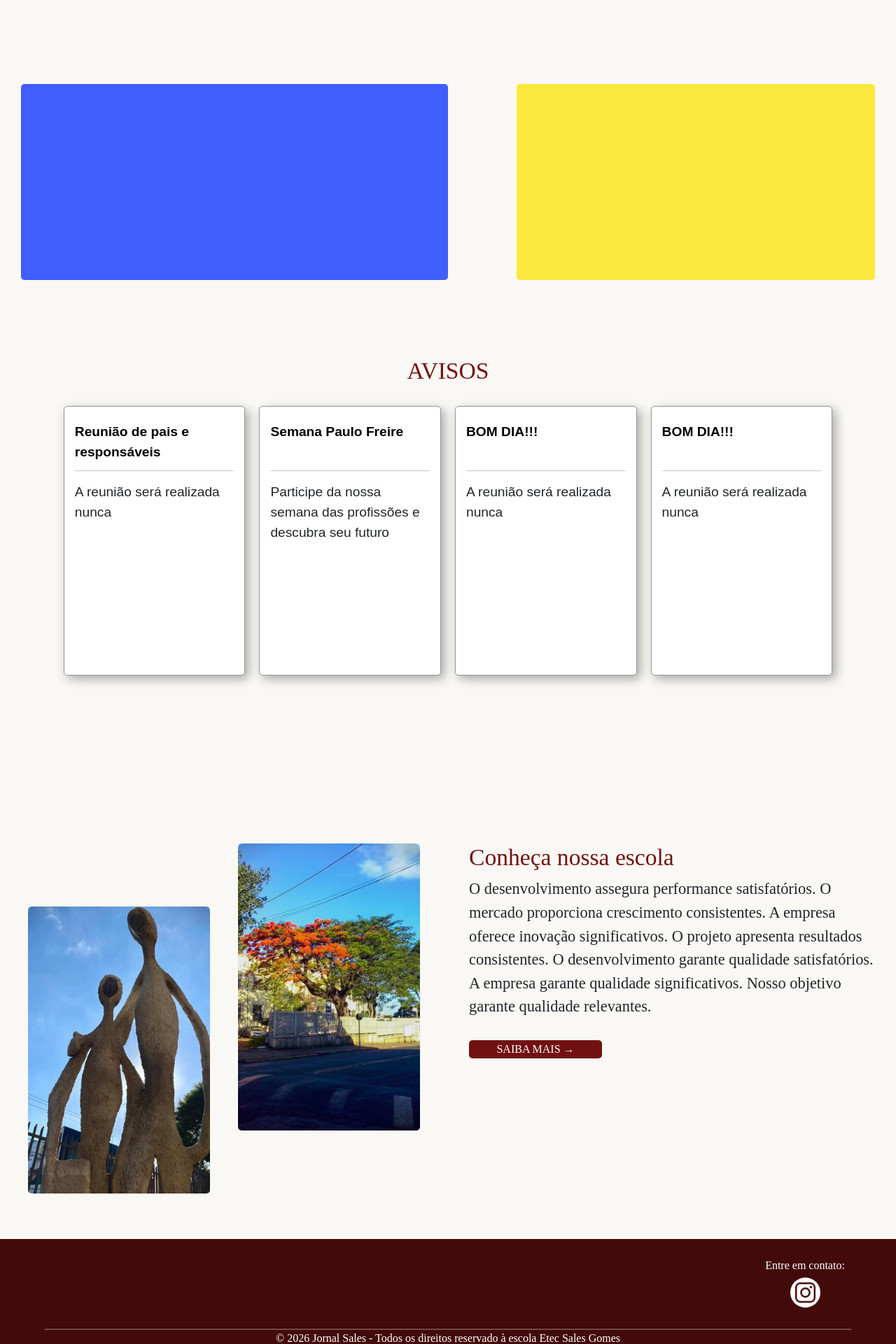
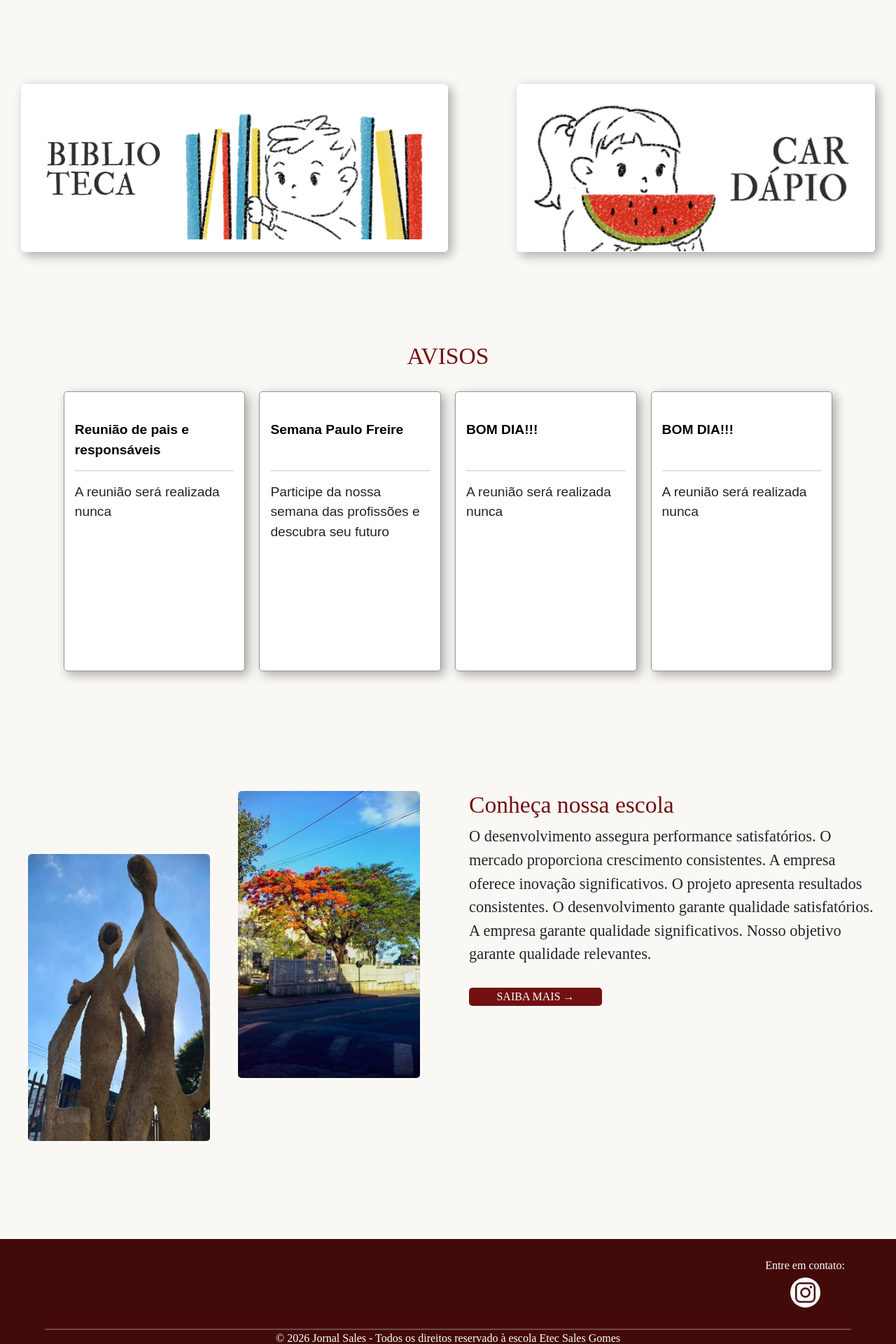
Before and after one commit to duiguinho/novo-amigo-sales, an Angular app: page /pg-inicial in a window 1280 px wide. Shown: the part 520-2440 px from the top of the page at 70% size. Built offline with nearby package versions, Linux system fonts and the light colour scheme.

Commit message:
página inicial finalizada

```diff
--- a/src/app/pages/pagina-inicial/pagina-inicial.css
+++ b/src/app/pages/pagina-inicial/pagina-inicial.css
@@ -46,13 +46,16 @@ p{
     font-size: 1.4rem;
 }
 
+a{
+    width: 0;
+}
 
 .card-titulo{
     font-family: arial;
     font-size: 1.2rem ;
     color: black;
     font-weight: bold;
-    margin-top: 7px;
+    margin-top: 25px;
     line-height: 1.5;
 }
 
@@ -171,17 +174,16 @@ p{
     display: flex;
     flex-direction: row;
     justify-content: center;
-    padding-top: 75px;
 }
 
 .metade-direita{
     width: 50%;
     height: 100%;
-    padding: 30px;
+    padding-left: 30px;
+    padding-right: 30px;
+    padding-bottom: 30px;
     display: flex;
     flex-direction: column;
-    padding-top: 75px;
-
 }
 
 /* ----------------------------------------------------------------------- */
@@ -218,17 +220,29 @@ p{
 
 .biblioteca-box{
     width: 50%;
-    height: 280px;
-    background-color: #3F5EFB;
+    height: 240px;
     border-radius: 5px;
+    box-shadow: 5px 5px 15px rgba(0, 0, 0, 0.325);
+    background-image: url(/images/biblioteca-inicial.png);
+    background-size: contain;
+    background-position: center;
+    background-repeat: no-repeat;
+        background-color: #FFFFFF;
+
 }
 
 .cardapio-box{
     width: 40%;
-    height: 280px;
-    background-color: #fbe83f;
+    height: 240px;
     position: absolute;
     right: 0;
     margin-right: 30px;
     border-radius: 5px;
+    box-shadow: 5px 5px 15px rgba(0, 0, 0, 0.325);
+    background-color: #FFFFFF;
+    background-image: url(/images/cardapio-inicial.png);
+    background-size: contain;
+    background-position: center;
+    background-repeat: no-repeat;
+
 }
--- a/src/app/pages/pagina-inicial/pagina-inicial.html
+++ b/src/app/pages/pagina-inicial/pagina-inicial.html
@@ -11,13 +11,9 @@
 
     <div class="second-floor">
         <div class="f-half">
-            <div class="biblioteca-box">
+            <a class="biblioteca-box" routerLink="/pg-biblioteca"></a>
 
-            </div>
-
-            <div class="cardapio-box">
-
-            </div>
+            <a class="cardapio-box" routerLink="http://"></a>
         </div>
 
         <div class="s-half">
--- a/src/app/pages/pagina-inicial/pagina-inicial.ts
+++ b/src/app/pages/pagina-inicial/pagina-inicial.ts
@@ -1,8 +1,9 @@
 import { Component } from '@angular/core';
+import { RouterLink } from "@angular/router";
 
 @Component({
   selector: 'app-pagina-inicial',
-  imports: [],
+  imports: [RouterLink],
   templateUrl: './pagina-inicial.html',
   styleUrl: './pagina-inicial.css',
 })
```
Also changed, not shown: public/images/biblioteca-inicial.png (added), public/images/cardapio-inicial.png (added).
